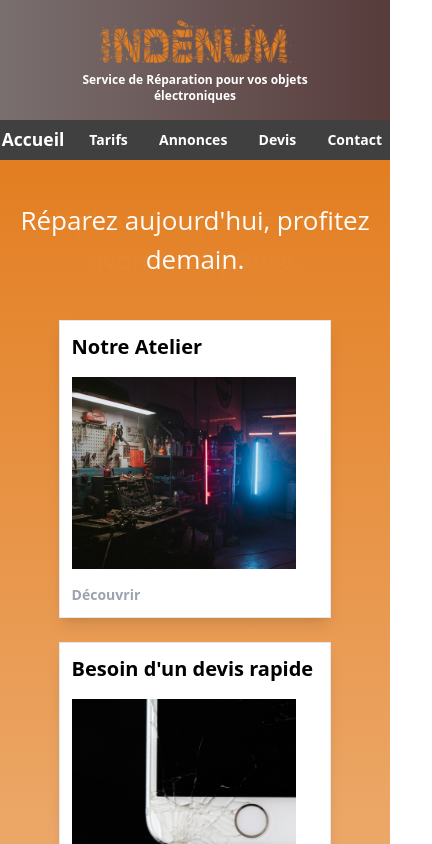
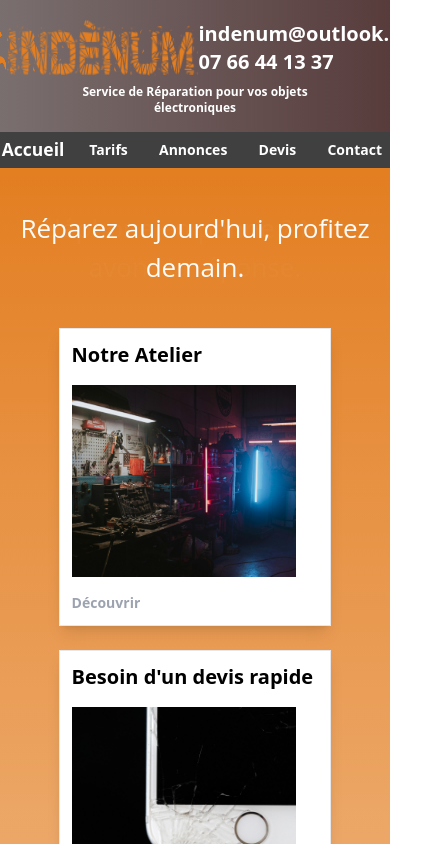
Before and after one commit to jo33200/indenum, a React (Vite) app: page / in a window 390 px wide. Shown: the top 844 px of the page, 432 px wide, since content can reach past the window. Built offline with nearby package versions, Linux system fonts and the light colour scheme.

Commit message:
Refactor image imports and adjust layout in CardHome, Header, and ScrollToTopButton components

```diff
--- a/src/components/CardHome.jsx
+++ b/src/components/CardHome.jsx
@@ -1,11 +1,11 @@
+import PropTypes from "prop-types";
 import { Link } from "react-router-dom";
-import PropTypes from "prop-types";
 import Atelier from "../assets/img/atelier.jpg";
 import Casse from "../assets/img/casse.jpg";
-import Proximite from "../assets/img/proximite.jpg";
-import Pieces from "../assets/img/pièces.jpg";
 import Contact from "../assets/img/contact.jpg";
 import Manette from "../assets/img/manette.jpg";
+import Pieces from "../assets/img/pièces.jpg";
+import Proximite from "../assets/img/proximite.jpg";
 
 const CardList = () => {
   // Tableau de données
--- a/src/components/Header.jsx
+++ b/src/components/Header.jsx
@@ -1,5 +1,6 @@
 import { Link, useLocation } from "react-router-dom";
 import Logo from "../assets/img/Indenum.png";
+import CleTournevis from "../assets/img/cléTournevis.png";
 
 const Header = () => {
   const location = useLocation();
@@ -14,12 +15,21 @@ const Header = () => {
     <header className="h-auto w-full bg-gradient-to-r from-[#7A6F6F] to-[#583C3C] pt-5">
       <div className="flex w-full flex-col items-center justify-center gap-2">
         {/* Logo */}
-        <div>
+        <div className="flex h-auto w-full justify-center">
+          <img
+            src={CleTournevis}
+            alt="Cle et Tournevis"
+            className="h-auto w-12 md:w-16 lg:w-20 xl:w-24"
+          />
           <img
             src={Logo}
             alt="Indenum"
-            className="h-auto w-48 md:w-60 lg:w-72 xl:w-80"
+            className="h-auto w-48 md:w-60 lg:w-72 xl:w-96"
           />
+          <ul className="flex flex-col justify-between text-left text-xl font-semibold text-white">
+            <li>indenum@outlook.com</li>
+            <li>07 66 44 13 37</li>
+          </ul>
         </div>
 
         {/* Slogan */}
@@ -29,7 +39,7 @@ const Header = () => {
 
         {/* Navigation */}
         <nav className="mt-2 w-full">
-          <ul className="flex h-10 w-full px-2 items-center justify-between lg:justify-center bg-neutral-700 text-sm sm:text-base md:text-xl lg:gap-14">
+          <ul className="flex w-full items-center justify-between bg-neutral-700 px-2 py-2 text-sm sm:text-base md:text-xl lg:justify-center lg:gap-14 xl:py-3 xl:text-2xl">
             <li className={getLinkClass("/")}>
               <Link to="/">Accueil</Link>
             </li>
--- a/src/components/ScrollToTopButton.jsx
+++ b/src/components/ScrollToTopButton.jsx
@@ -1,4 +1,4 @@
-import React, { useState, useEffect } from "react";
+import React, { useEffect, useState } from "react";
 
 const ScrollToTopButton = () => {
   const [isVisible, setIsVisible] = useState(false);
--- a/src/components/filters.jsx
+++ b/src/components/filters.jsx
@@ -38,11 +38,11 @@ const Filters = ({
   };
 
   return (
-    <div className="flex w-full md:border-solid md:border-[0.5px] md:border-zinc-200 md:flex-col md:justify-between md:rounded-md md:p-4 ">
+    <div className="flex w-full md:flex-col md:justify-between md:rounded-md md:border-[0.5px] md:border-solid md:border-zinc-200 md:p-4">
       {/* Affichage du bouton "Filtres" pour les petits écrans */}
-      <div className="w-[250px] sm:1/5 md:hidden">
+      <div className="sm:1/5 w-[250px] md:hidden">
         <div
-          className="flex cursor-pointer items-center justify-between border-solid border-[1px] border-zinc-200 rounded-t p-2"
+          className="flex cursor-pointer items-center justify-between rounded-t border-[1px] border-solid border-zinc-200 p-2"
           onClick={() => setShowAllFilters(!showAllFilters)} // Ouvrir/fermer tous les filtres
         >
           <h3 className="text-lg font-bold">Filtres</h3>
@@ -53,11 +53,11 @@ const Filters = ({
 
         {/* Afficher toutes les catégories lorsque "Filtres" est ouvert */}
         {showAllFilters && (
-          <div className="border-solid border-[0.5px] border-zinc-100">
+          <div className="border-[0.5px] border-solid border-zinc-100">
             {filterData.map((filter) => (
               <div key={filter.category} className="">
                 <div
-                  className="flex cursor-pointer items-center justify-between border-solid border-[0.5px] border-zinc-200 p-2"
+                  className="flex cursor-pointer items-center justify-between border-[0.5px] border-solid border-zinc-200 p-2"
                   onClick={() => toggleCategory(filter.category)}
                 >
                   <h3 className="text-sm font-bold">{filter.category}</h3>
@@ -94,11 +94,11 @@ const Filters = ({
         {filterData.map((filter) => (
           <div key={filter.category} className="mb-2">
             <div
-              className="flex text-gray-600 hover:text-black cursor-pointer items-center justify-between gap-1 rounded bg-white p-2 md:border-solid md:border-[0.5px] md:border-zinc-200 hover:bg-zinc-200"
+              className="flex cursor-pointer items-center justify-between gap-1 rounded bg-white p-2 text-gray-600 hover:bg-zinc-200 hover:text-black md:border-[0.5px] md:border-solid md:border-zinc-200"
               onClick={() => toggleCategory(filter.category)}
             >
-              <h3 className="text-base font-bold ">{filter.category}</h3>
-              <span className="text-base font-semibold ">
+              <h3 className="text-base font-bold">{filter.category}</h3>
+              <span className="text-base font-semibold">
                 {openCategories[filter.category] ? "−" : "+"}
               </span>
             </div>
--- a/src/pages/ad/ad.jsx
+++ b/src/pages/ad/ad.jsx
@@ -79,7 +79,7 @@ const Ad = () => {
   }
 
   return (
-    <div className="my-5 flex w-full flex-col items-start gap-5 px-2 sm:w-full md:flex-row md:items-start md:justify-around">
+    <div className="my-5 flex h-auto w-full flex-col items-start gap-5 px-2 sm:w-full md:flex-row md:items-start md:justify-around xl:my-32">
       <div className="w-full md:w-80">
         <Filters
           filterData={filterData}
```
